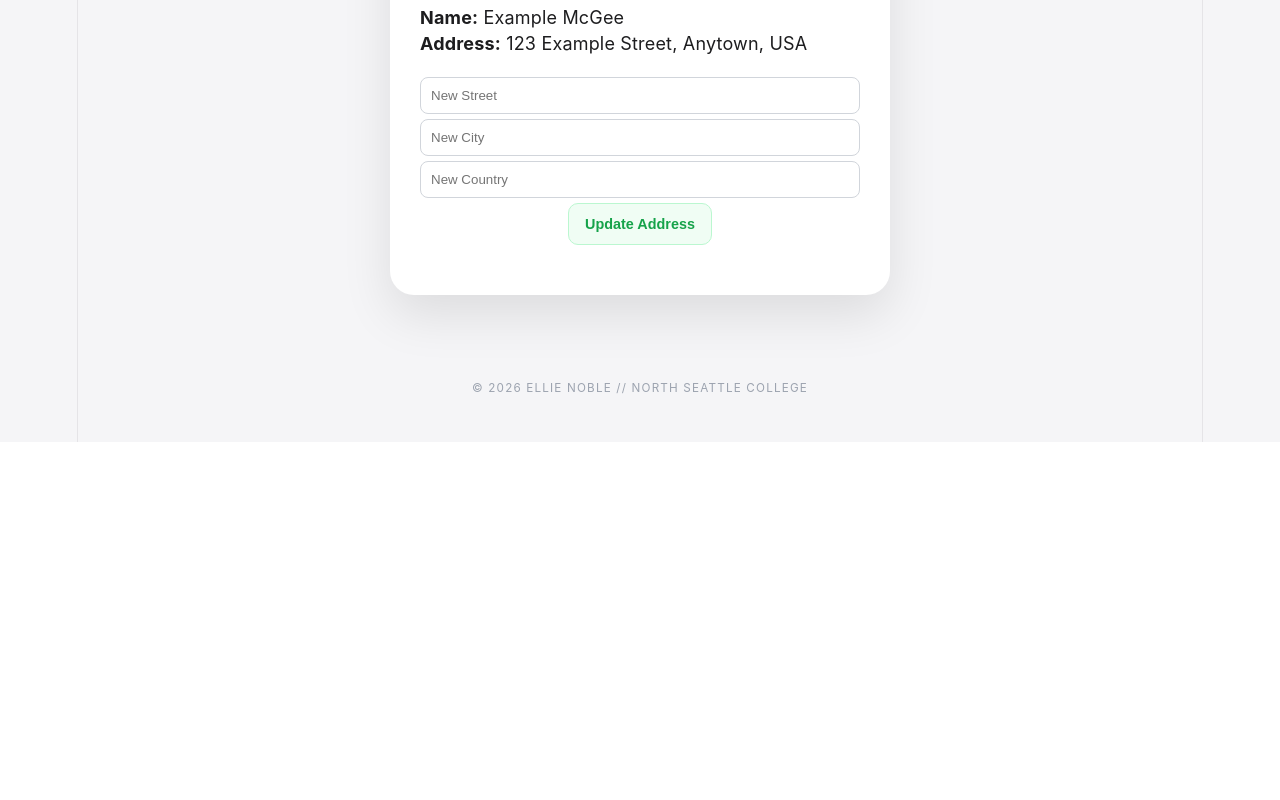
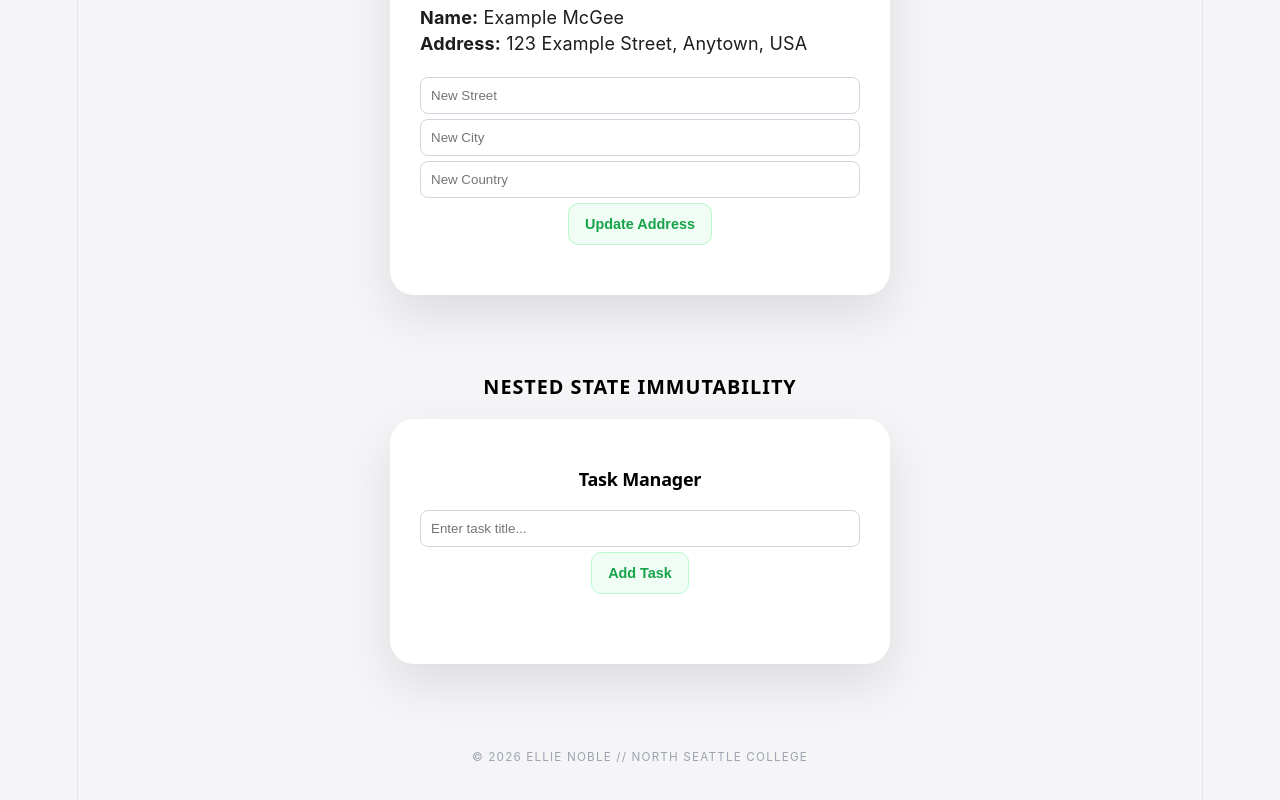
Before and after one commit to ellieNoble13/React-Development-Showcase, a React (Vite) app in the folder react-portfolio/: page / in a window 1280 px wide. Shown: the part 1412-2212 px from the top of the page. Before the commit the page ends 1854 px from the top, so only its background shows below. Built offline with nearby package versions, Linux system fonts and the light colour scheme.

Commit message:
Built task manager

```diff
--- a/react-portfolio/src/App.jsx
+++ b/react-portfolio/src/App.jsx
@@ -2,6 +2,7 @@ import './App.css';
 import Counter from './Counter.jsx';
 import Gallery from './Gallery.jsx';
 import UserProfile from './UserProfile.jsx';
+import TaskManager from "./TaskManager.jsx";
 
 function App() {
     return (
@@ -37,10 +38,17 @@ function App() {
                     <h2 className="section-title">Nested State Immutability</h2>
                     <UserProfile />
                 </section>
-            </main>
+
+            {/* Lab 04: TaskManager */}
+            <section className="lab-section">
+                <h2 className="section-title">Nested State Immutability</h2>
+                <TaskManager/>
+            </section>
+        </main>
 
 
-            <footer className="studio-footer">
+
+    <footer className="studio-footer">
                 <p>© 2026 Ellie Noble // North Seattle College</p>
             </footer>
         </div>
--- /dev/null
+++ b/react-portfolio/src/TaskManager.jsx
@@ -0,0 +1,62 @@
+import { useState } from "react";
+
+const TaskManager = () => {
+    const [tasks, setTasks] = useState([]);
+    const [taskTitle, setTaskTitle] = useState("");
+
+    const addTask = () => {
+        if (taskTitle === "") return;
+        const newTask = {
+            id: Date.now(),
+            title: taskTitle,
+            completed: false,
+        };
+        setTasks([...tasks, newTask]);
+        setTaskTitle("");
+    };
+
+
+    const toggleTaskCompletion = (taskId) => {
+        const updatedTasks = tasks.map(task => {
+            if (task.id === taskId) {
+                return { ...task, completed: !task.completed };
+            }
+            return task;
+        });
+        setTasks(updatedTasks);
+    };
+
+    return (
+        <div className="lab-card">
+            <h2>Task Manager</h2>
+
+            <div className="button-grid" style={{ marginBottom: '20px' }}>
+                <input
+                    type="text"
+                    value={taskTitle}
+                    onChange={(e) => setTaskTitle(e.target.value)}
+                    placeholder="Enter task title..."
+                />
+                <button onClick={addTask} className="success-btn">Add Task</button>
+            </div>
+
+            <div className="task-list">
+                {tasks.map(task => (
+                    <div key={task.id} className="task-item">
+                        <span style={{
+                            textDecoration: task.completed ? 'line-through' : 'none',
+                            color: task.completed ? '#9ca3af' : '#1d1d1f'
+                        }}>
+                            {task.title}
+                        </span>
+                        <button onClick={() => toggleTaskCompletion(task.id)}>
+                            {task.completed ? 'Undo' : 'Complete'}
+                        </button>
+                    </div>
+                ))}
+            </div>
+        </div>
+    );
+};
+
+export default TaskManager;
```
Also changed, not shown: 1 other file (tests, documents, lock files or other folders).
